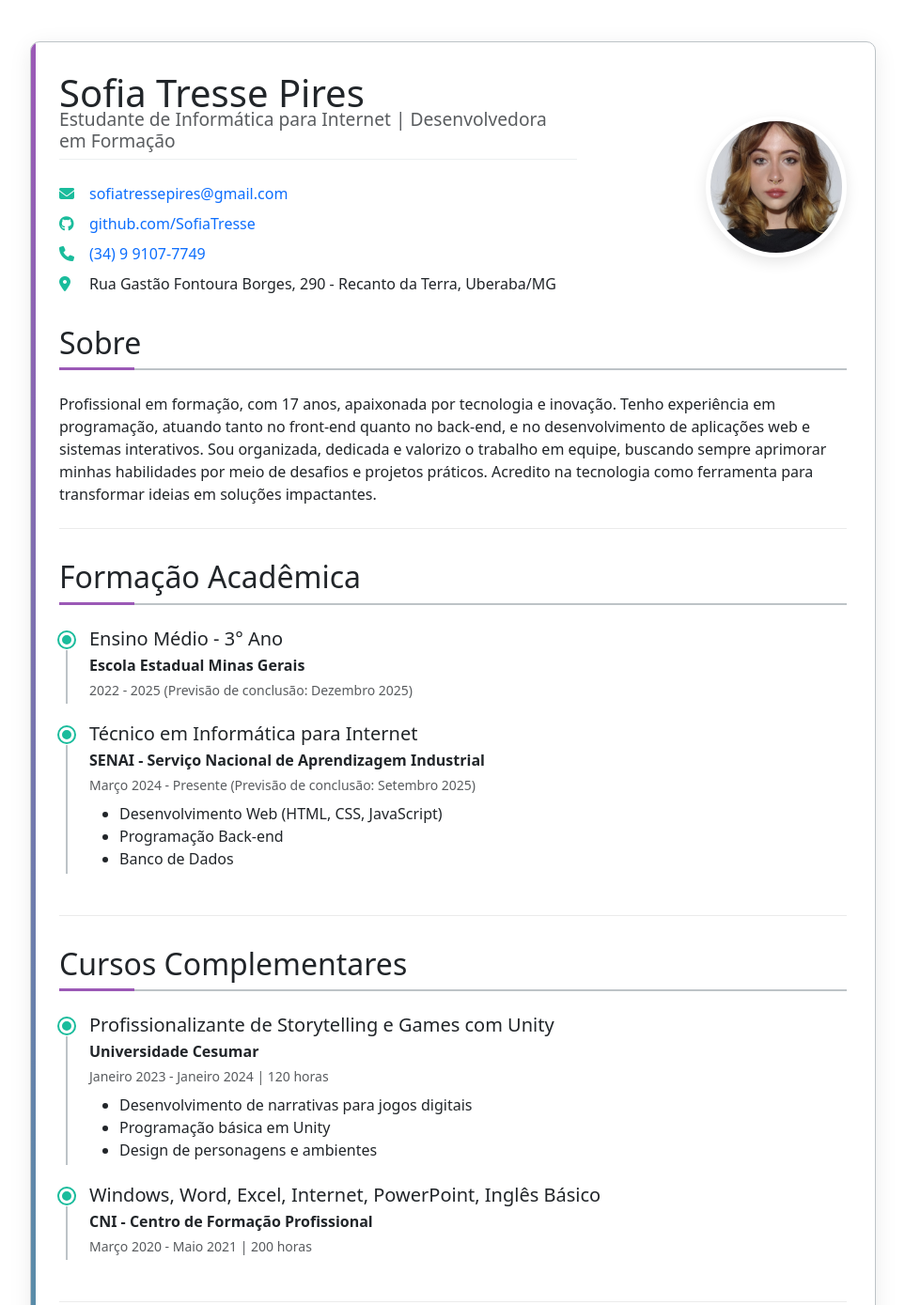
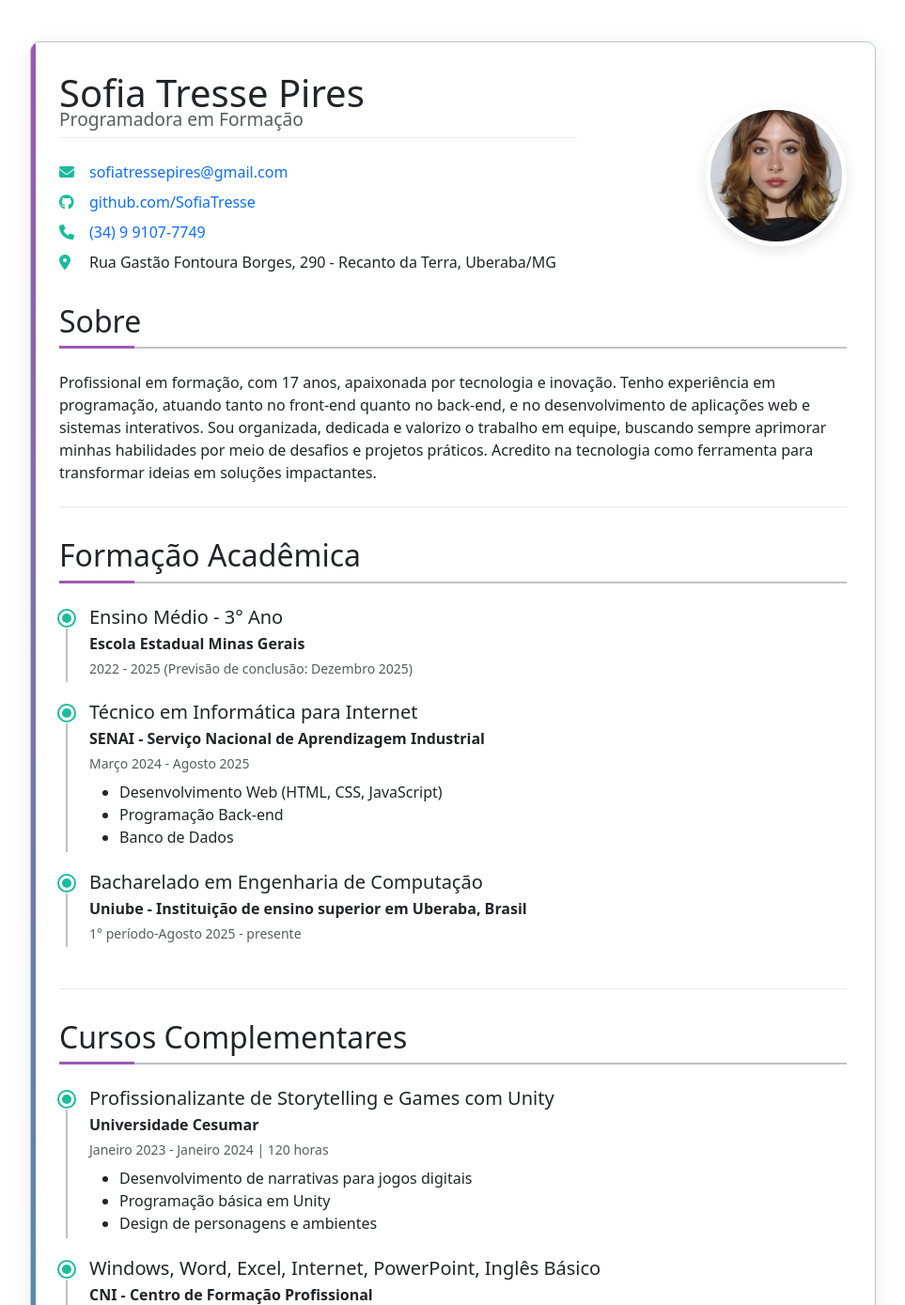
Before and after one commit to SofiaTresse/Curriculo, a plain HTML site: page index.html in a window 1280 px wide. Shown: the top 1389 px of the page at 94% size, without its empty margins (158-1121 px from the left). Drawn offline with nearby package versions, Linux system fonts and the light colour scheme.

Commit message:
Update index.html

```diff
--- a/index.html
+++ b/index.html
@@ -15,7 +15,7 @@
             <header class="row mb-4">
                 <div class="col-md-8 d-flex flex-column justify-content-center">
                     <h1 class="mb-2">Sofia Tresse Pires</h1>
-                    <h3 class="h5 text-muted mb-3">Estudante de Informática para Internet | Desenvolvedora em Formação</h3>
+                    <h3 class="h5 text-muted mb-3">Programadora em Formação</h3>
 
                     <div class="informacoes-contato">
                         <div class="item-contato d-flex align-items-center">
@@ -58,13 +58,22 @@
                 <div class="itemLinhaDoTempo">
                     <h3 class="h5 mb-1">Técnico em Informática para Internet</h3>
                     <p class="mb-1"><strong>SENAI - Serviço Nacional de Aprendizagem Industrial</strong></p>
-                    <p class="text-muted small mb-2">Março 2024 - Presente (Previsão de conclusão: Setembro 2025)</p>
+                    <p class="text-muted small mb-2">Março 2024 - Agosto 2025</p>
                     <ul class="mb-0">
                         <li>Desenvolvimento Web (HTML, CSS, JavaScript)</li>
                         <li>Programação Back-end</li>
                         <li>Banco de Dados</li>
                     </ul>
                 </div>
+
+                 <div class="itemLinhaDoTempo">
+                    <h3 class="h5 mb-1">Bacharelado em Engenharia de Computação</h3>
+                    <p class="mb-1"><strong>Uniube - Instituição de ensino superior em Uberaba, Brasil
+</strong></p>
+                    <p class="text-muted small mb-2">1° período-Agosto 2025 - presente</p>
+
+                </div>
+
             </section>
 
             <section class="secao">
```
